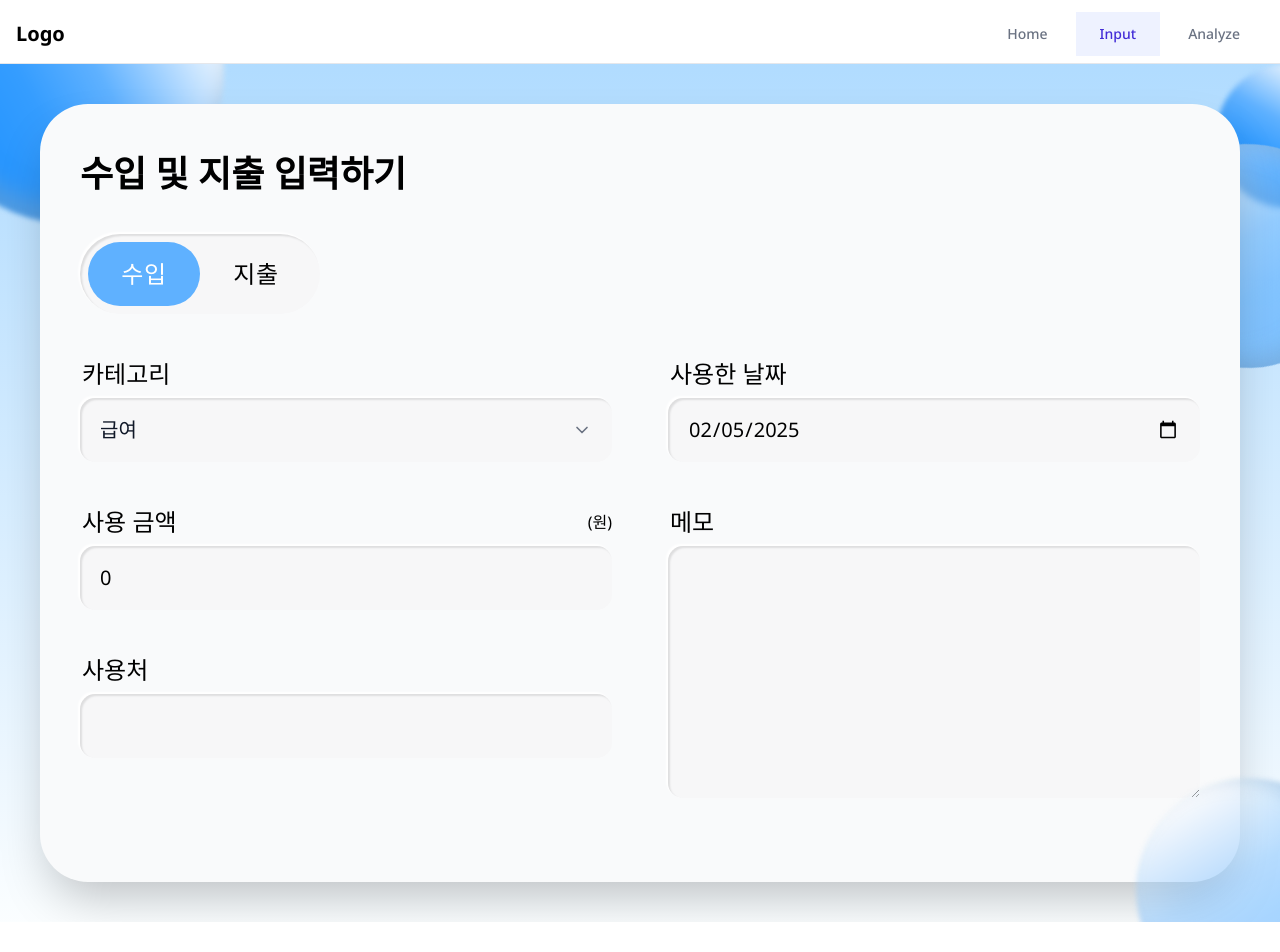
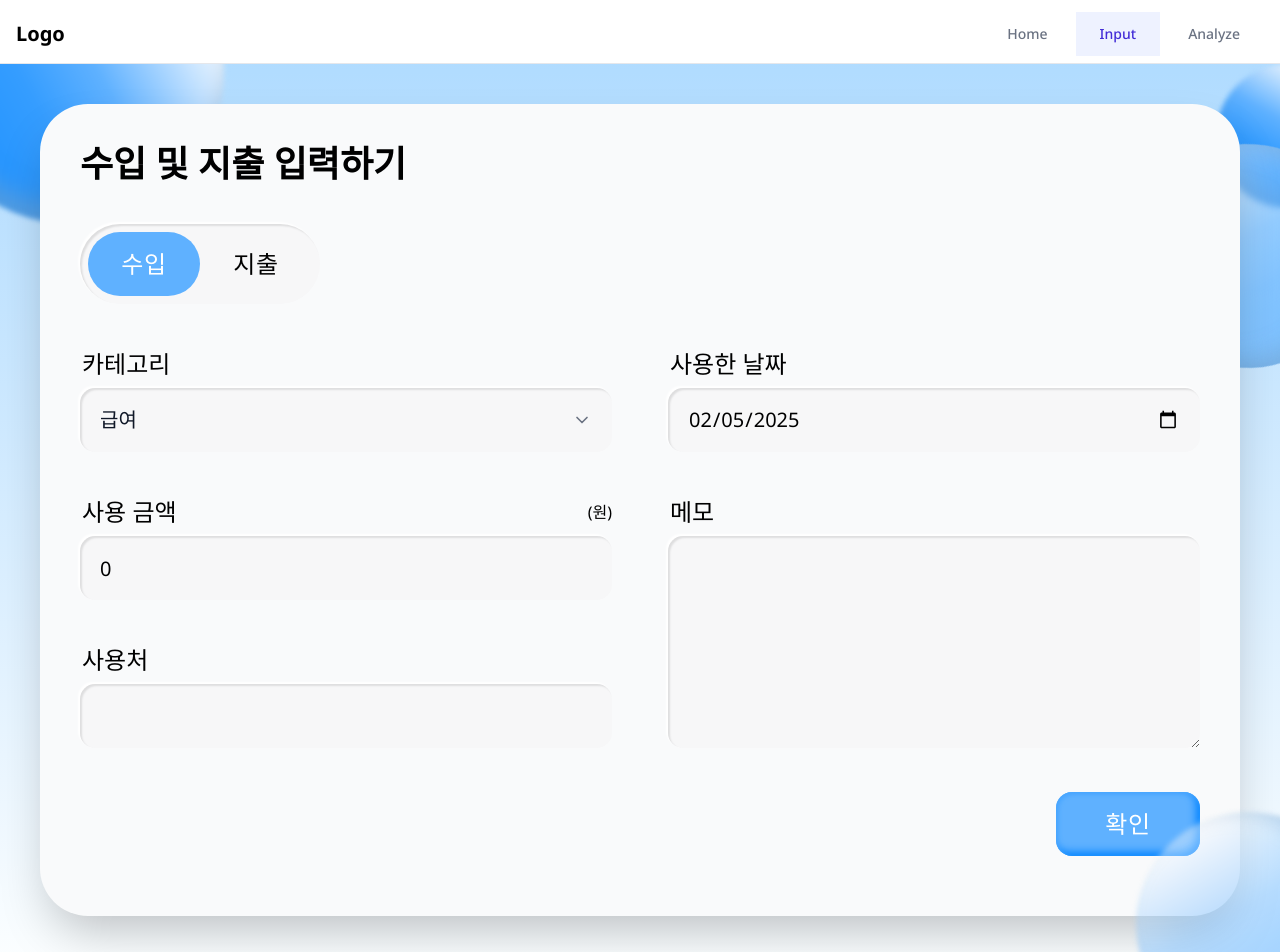
Before and after one commit to oding01/Expense-Tracker, a React (Vite) app: page /input in a window 1280 px wide. Shown: the top 952 px of the page. Before the commit the page ends 922 px from the top, so only its background shows below. Built offline with nearby package versions, Linux system fonts and the light colour scheme.

Commit message:
feat: :sparkles: 입력 페이지 - 확인 버튼 추가
- 확인 버튼 추가 (hover, focus)
- 카테고리 위치 변경에 따른 레이아웃 조정
- 버튼 shadow css 추가

```diff
--- a/src/components/Input/components/InputField.tsx
+++ b/src/components/Input/components/InputField.tsx
@@ -21,14 +21,16 @@ const InputField = ({
 	const { register } = useFormContext<IInputFormData>()
 
 	return (
-		<div className={`mb-11 ${tagName === 'textarea' && 'flex-1'}`}>
+		<div
+			className={`flex flex-col mb-11 ${tagName === 'textarea' && 'flex-1'}`}
+		>
 			{/* 라벨 영역 */}
 			<div className='flex justify-between items-center mb-2'>
 				<label className='text-2xl font-medium ml-0.5'>{label}</label>
 				{unit && <label>({unit})</label>}
 			</div>
 			<div
-				className={`relative flex rounded-[15px] w-full bg-[#F7F7F8] shadow-analyze-box tablet:flex-row flex-1 ${tagName === 'textarea' ? 'h-full' : 'h-16'}`}
+				className={`relative flex rounded-[15px] w-full bg-[#F7F7F8] shadow-analyze-box tablet:flex-row flex-1`}
 			>
 				{/* tagName에 따른 input, textarea 출력 */}
 				{tagName === 'textarea' ? (
@@ -39,7 +41,7 @@ const InputField = ({
 				) : (
 					<input
 						type={type}
-						className='text-xl px-5 w-full rounded-[15px] focus:ring-2 focus:ring-inset focus:ring-[#5FB1FF] focus:outline-none bg-transparent'
+						className='text-xl px-5 w-full h-16 rounded-[15px] focus:ring-2 focus:ring-inset focus:ring-[#5FB1FF] focus:outline-none bg-transparent'
 						{...register(name)}
 					/>
 				)}
--- a/src/components/Input/components/InputForm.tsx
+++ b/src/components/Input/components/InputForm.tsx
@@ -11,11 +11,20 @@ const InputForm = ({ children }: { children: React.ReactNode }) => {
 	}
 
 	return (
-		<div className='pt-[50px] pb-[80px] px-10'>
+		<div className='pt-[40px] pb-[60px] px-10'>
 			<h2 className='text-black text-4xl font-semibold mb-10'>
 				수입 및 지출 입력하기
 			</h2>
-			<form onSubmit={handleSubmit(onSubmit)}>{children}</form>
+			<form onSubmit={handleSubmit(onSubmit)} className='h-full'>
+				{children}
+				<button
+					type='submit'
+					className='flex items-center justify-center w-36 h-16 rounded-2xl text-2xl tracking-wide shadow-submit-button bg-[#5FB1FF] text-white float-right
+				cursor-pointer hover:bg-blue-400 active:shadow-inner active:translate-y-0.5 active:bg-blue-400 transition-all duration-150'
+				>
+					확인
+				</button>
+			</form>
 		</div>
 	)
 }
--- a/src/index.css
+++ b/src/index.css
@@ -17,6 +17,9 @@
 	--shadow-analyze-chart: 5px 0px 5px -5px rgba(0, 0, 0, 0.2),
 		0px 5px 5px -5px rgba(0, 0, 0, 0.2), 5px 0px 5px -5px rgba(0, 0, 0, 0.2);
 	--shadow-analyze-progress-bar: 4px 0px 4px 0px rgba(0, 0, 0, 0.2);
+
+	--shadow-submit-button: inset 2px 2px 4px 0px #49a6ff,
+		inset -4px -4px 8px 0px #0083ff;
 }
 
 * {
```
